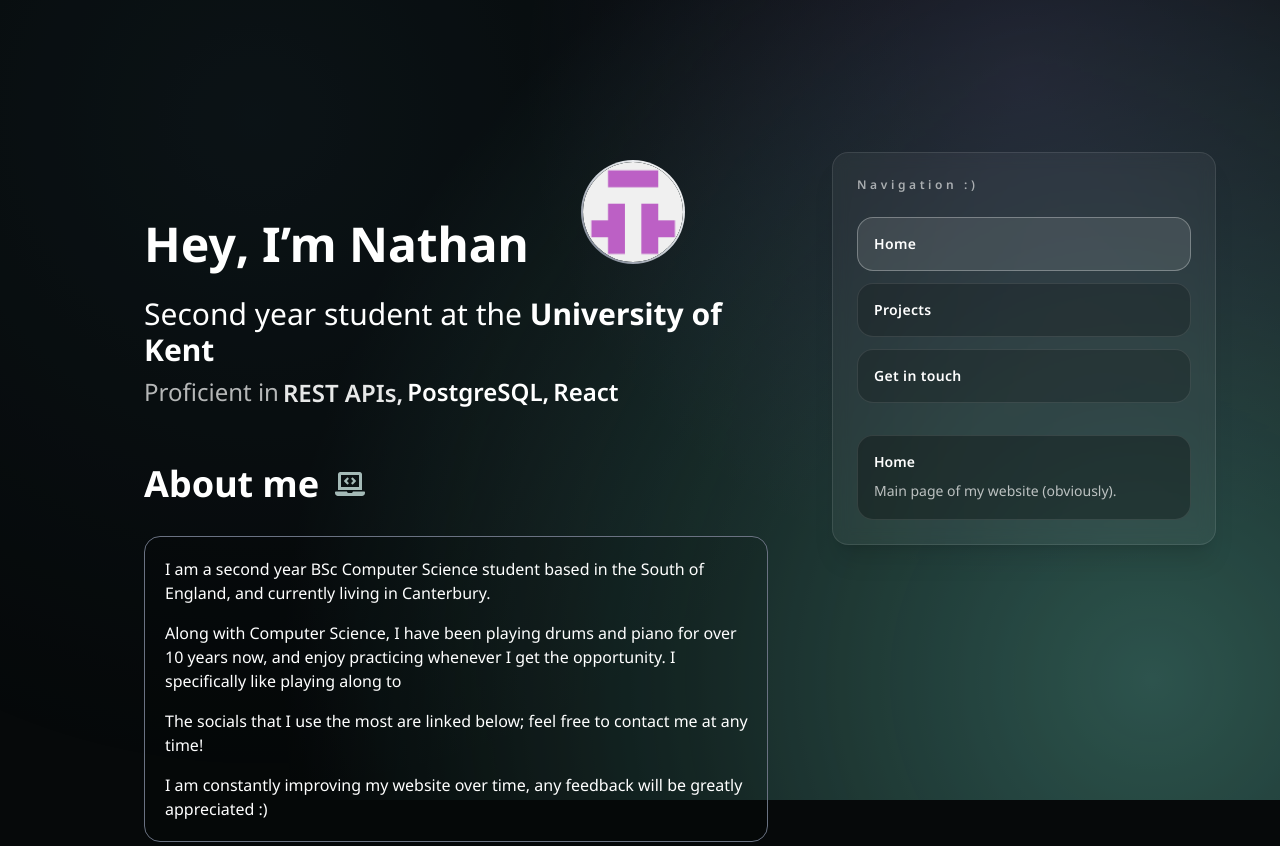
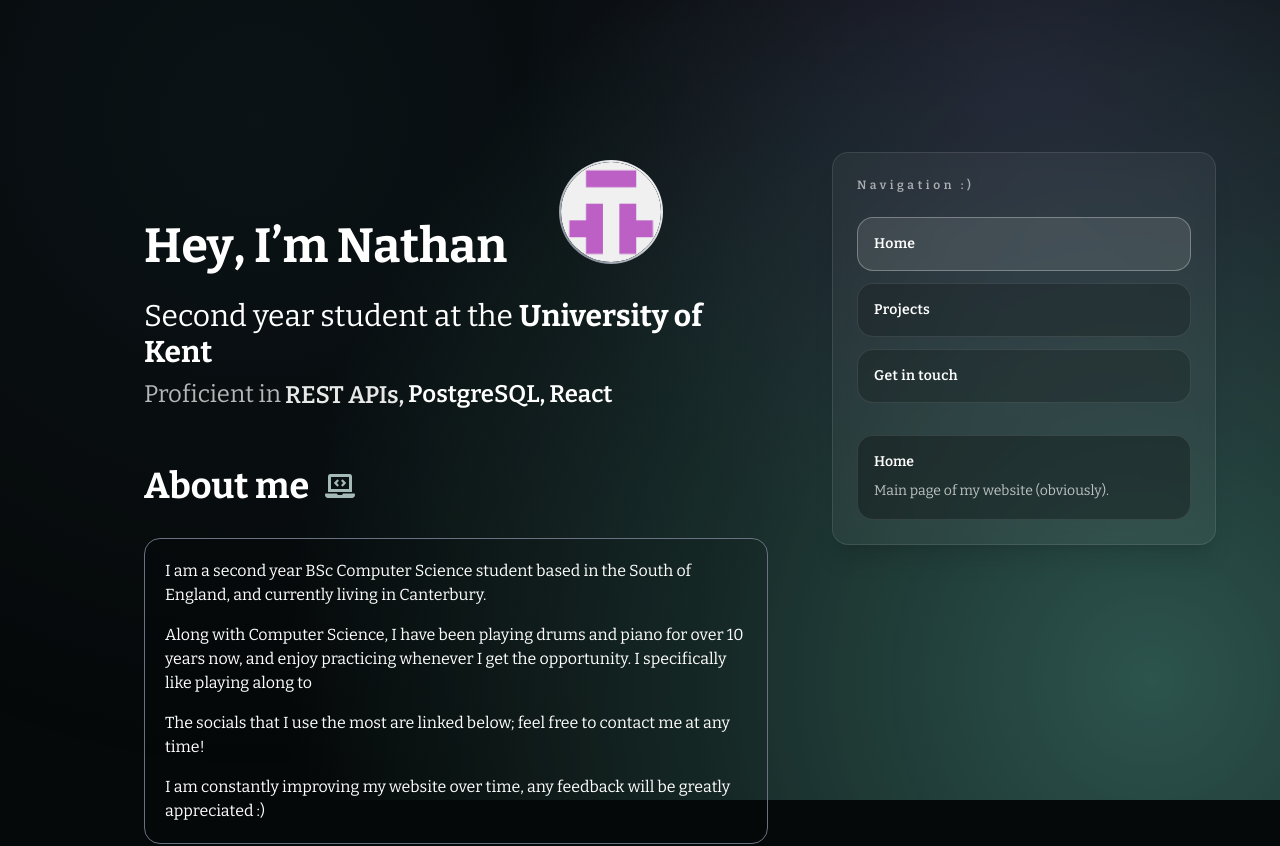
Before and after one commit to nathant1234567/nathan-portfolio, a Next.js app: page / in a window 1280 px wide. Shown: the top 846 px of the page. Built offline with nearby package versions, Linux system fonts and the light colour scheme.

Commit message:
ok why do i actually like the serif font lol, might create a switcher

```diff
--- a/src/app/globals.css
+++ b/src/app/globals.css
@@ -6,8 +6,8 @@
 /*}*/
 
 @theme inline {
-  --font-sans: var(--font-noto-sans);
-  --font-mono: var(--font-noto-sans);
+  --font-sans: var(--font-bitter);
+  --font-mono: var(--font-bitter);
 }
 
 @theme {
--- a/src/app/layout.tsx
+++ b/src/app/layout.tsx
@@ -12,6 +12,20 @@ const noto = localFont({
     style: "normal",
 });
 
+const bitcount = localFont({
+    src: "../assets/fonts/BitcountGridSingle-VariableFont_CRSV,ELSH,ELXP,slnt,wght.ttf",
+    variable: "--font-bitcount",
+    weight: "100 900",
+    style: "normal",
+});
+
+const bitter = localFont({
+    src: "../assets/fonts/Bitter-VariableFont_wght.ttf",
+    variable: "--font-bitter",
+    weight: "100 900",
+    style: "normal",
+});
+
 export const metadata: Metadata = {
   title: "Nathan Thompson Portfolio",
   description: "My personal portfolio site",
@@ -19,8 +33,8 @@ export const metadata: Metadata = {
 
 export default function RootLayout({ children }: Readonly<{ children: React.ReactNode }>) {
     return (
-        <html lang="en" className={noto.variable}>
-        <body className="font-[var(--font-noto-sans)] bg-black text-white">
+        <html lang="en" className={bitter.variable}>
+        <body className="font-[var(--font-bitter)] bg-black text-white">
         <BlackBackground>{children}</BlackBackground>
         </body>
         </html>
--- a/src/app/projects/page.tsx
+++ b/src/app/projects/page.tsx
@@ -1,11 +1,6 @@
 import NavigationPane from "@/components/navigation/NavigationPane";
 import PageWrapper from "@/components/layout/PageWrapper";
-import Heading from "@/components/ui/Heading";
-import Socials from "@/components/ui/Socials";
-import Education from "@/components/ui/Education";
-import ButtonLink from "@/components/ui/ButtonLink";
 import SectionWrapper from "@/components/layout/SectionWrapper";
-import Confetti from 'react-confetti-boom';
 import Footer from "@/components/ui/Footer";
 
 export default function ProjectsPage() {
```
Also changed, not shown: src/assets/fonts/BitcountGridSingle-VariableFont_CRSV,ELSH,ELXP,slnt,wght.ttf (added), src/assets/fonts/Bitter-VariableFont_wght.ttf (added).
